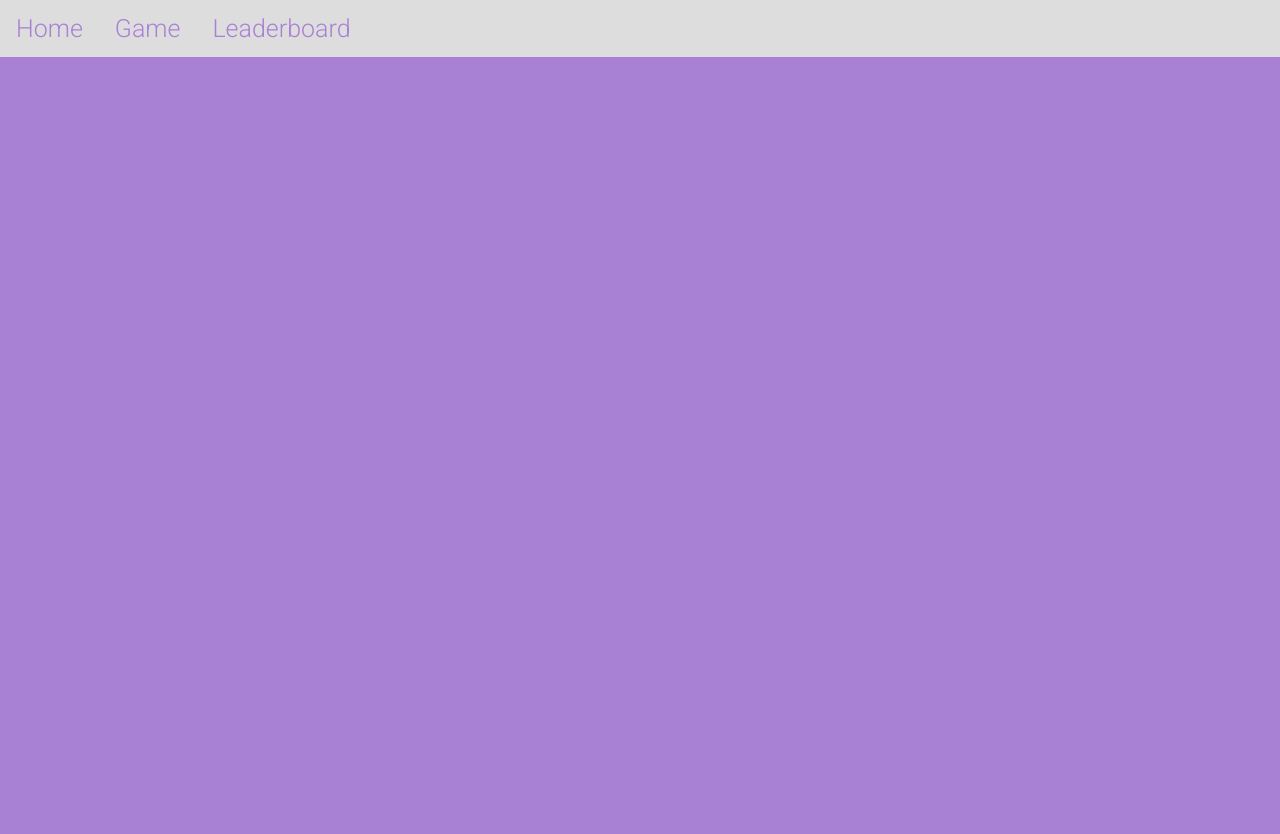
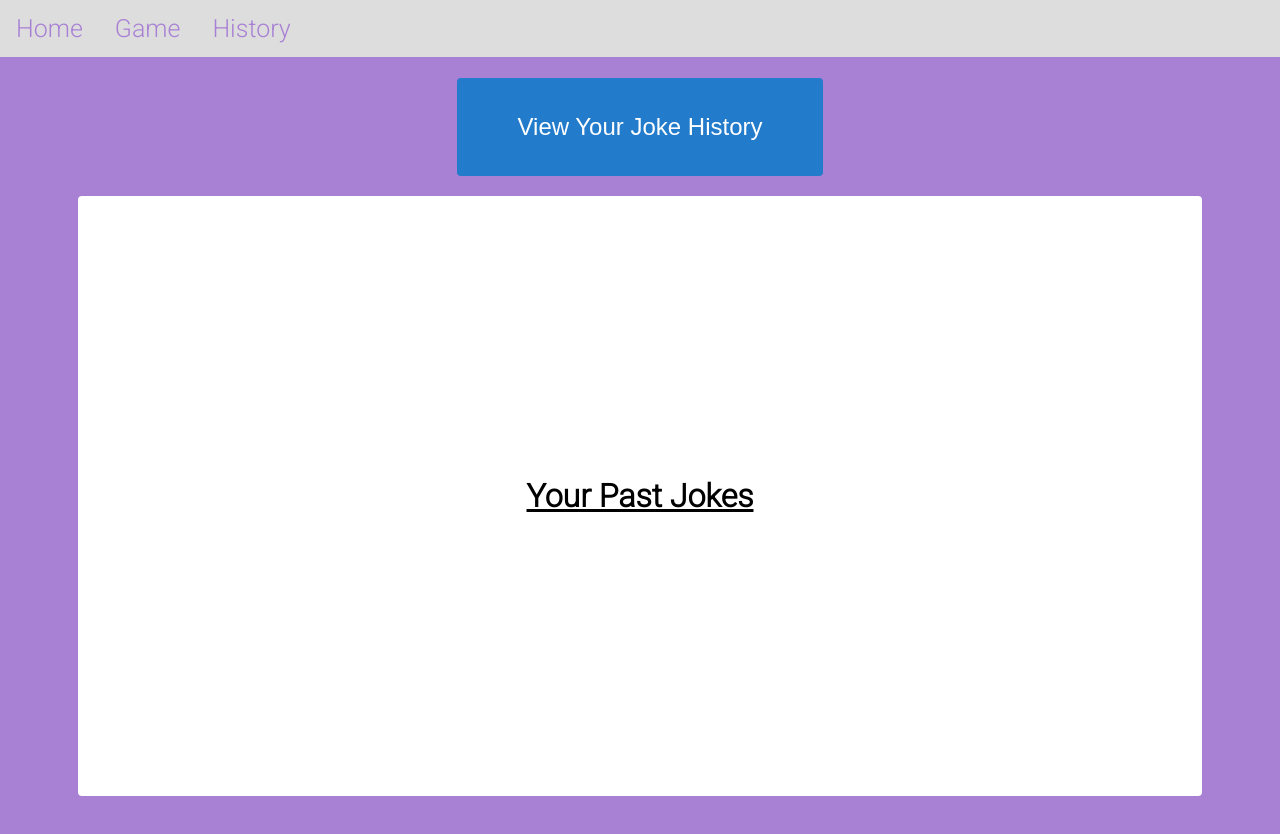
Before and after one commit to nfwertz223/FinalProject-2803, a website: page public/leaderboard.html in a window 1280 px wide. Before the commit the page ends 800 px from the top, so only its background shows below. Drawn offline with Linux system fonts and the light colour scheme.

Commit message:
Final copy

```diff
--- a/public/game.css
+++ b/public/game.css
@@ -102,6 +102,7 @@ body {
 
       .flextwo {
         background-color: white;
+        box-shadow: 5px 10px 8px #d6d6d6;
       }
 
       @media (max-width: 800px) {
@@ -120,13 +121,14 @@ body {
       display: inline-block;
       font-size: 24px;
       position: static;
+      border-radius: 4px;
     }
     .genfact:hover {
       background-color: rgb(25, 113, 185);
     }
     .fact {
       text-align: center;
-      padding-top: 40px;
+      padding-top: 10px;
       padding-left: 20px;
       padding-right: 20px;
       padding-bottom: 20px;
--- a/public/game.js
+++ b/public/game.js
@@ -1,19 +1,26 @@
 function generate() {
 
     const data = null;
-    alert(currentUser);
 
     const xhr = new XMLHttpRequest();
     xhr.withCredentials = true;
 
     xhr.addEventListener("readystatechange", function () {
         if (this.readyState === this.DONE) {
-            console.log(this.responseText);
             document.getElementById("fact").innerHTML = JSON.parse(this.responseText).value;
+
+            pastJokes = localStorage.getItem("pastJokes");
+            if (pastJokes === null) {
+                pastJokes = [];
+            } else {
+                pastJokes = JSON.parse(pastJokes);
+            }
+            pastJokes.push(JSON.parse(this.responseText).value);
+            localStorage.setItem("pastJokes", JSON.stringify(pastJokes))
         }
     });
 
-    xhr.open("GET", "https://matchilling-chuck-norris-jokes-v1.p.rapidapi.com/jokes/random?category=food");
+    xhr.open("GET", "https://matchilling-chuck-norris-jokes-v1.p.rapidapi.com/jokes/random?category=movie");
     xhr.setRequestHeader("accept", "application/json");
     xhr.setRequestHeader("X-RapidAPI-Host", "matchilling-chuck-norris-jokes-v1.p.rapidapi.com");
     xhr.setRequestHeader("X-RapidAPI-Key", "dd12ef4b37msheecbd0ae22a6a5fp1baa2ajsn068e5a27914f");
--- a/public/leaderboard.css
+++ b/public/leaderboard.css
@@ -88,29 +88,47 @@ body {
       color: black;
     }
 
-    .gridwrapper {
-      display: grid;
-      grid-template-columns: 1fr 1fr 1fr;
-      grid-auto-rows: minmax(200px, auto);
-      grid-gap: 20px;
-      justify-items: stretch;
+    .flexwrapper {
+      display: flex;
+      flex-direction: column;
       padding: 70px;
+      flex-basis: auto;
+      row-gap: 20px;
     }
 
-    .gridwrapper > div {
-      background-color: #eee;
+    .flexone {
+      text-align: center;
     }
 
-    .gridone {
-        grid-column-start: 1;
-        grid-column-end: 3;
-        grid-row-start: 1;
-        grid-row-end: 4;
+    .flextwo {
+      background-color: white;
+      border-radius: 4px;
+      align-content: center;
+      height: 600px;
+    }
+
+    .jokes > p {
+      text-align: center;
+    }
+
+    @media (max-width: 800px) {
+      .flex-container {
+        flex-direction: column;
       }
+    }
 
-    .gridtwo {
-        grid-column-start: 3;
-        grid-column-end: 4;
-        grid-row-start: 1;
-        grid-row-end: 4;
+    .genlist {
+      background-color: rgb(35, 123, 203);
+      border: none;
+      color: white;
+      padding: 35px 60px;
+      text-align: center;
+      text-decoration: none;
+      display: inline-block;
+      font-size: 24px;
+      position: static;
+      border-radius: 4px;
     }
+    .genlist:hover {
+      background-color: rgb(25, 113, 185);
+    }
--- a/public/leaderboard.html
+++ b/public/leaderboard.html
@@ -1,19 +1,31 @@
 <!DOCTYPE html>
 <html lang="en">
-<title>Leaderboard</title>
+<title>Game</title>
 <meta charset="UTF-8">
 <meta name="viewport" content="width=device-width, initial-scale=1">
-<link rel="stylesheet" href="main.css" type="text/css"/>
+<link rel="stylesheet" href="leaderboard.css" type="text/css"/>
+<script src="game.js"></script>
+<script src="leaderboard.js"></script>
+
+
+
     <body>
         <div class="topnav">
             <a href="main.html">Home</a>
-            <a href="game.html">Game</a>
-            <a class="active" href="leaderboard.html">Leaderboard</a>
+            <a class="active" href="game.html">Game</a>
+            <a href="leaderboard.html">History</a>
         </div>
 
-        <div class="gridwrapper">
-            <div class="gridone">One</div>
-            <div class="gridtwo">Two</div>
+        <div class="flexwrapper">
+            <div class="flexone">
+                <button class="genlist" onclick="printJokes()">View Your Joke History</button>
+            </div>
+            <div class="flextwo">
+                <header>
+                    <h1 style="text-align: center; text-decoration: underline;">Your Past Jokes</h1>
+                    <div class="jokes" id="jokes"></div>
+                </header>
+            </div>
         </div>
     </body>
 </html>
--- a/public/leaderboard.js
+++ b/public/leaderboard.js
@@ -0,0 +1,13 @@
+function printJokes() {
+    pastJokes = localStorage.getItem("pastJokes");
+    if (pastJokes === null) {
+        pastJokes = [];
+    } else {
+        pastJokes = JSON.parse(pastJokes);
+    }
+    for (joke in pastJokes) {
+        var p = document.createElement("p");
+        p.innerHTML = pastJokes[joke];
+        document.getElementById("jokes").appendChild(p);
+    }
+}
--- a/public/main.css
+++ b/public/main.css
@@ -94,10 +94,12 @@ body {
       padding: 70px;
       flex-basis: auto;
       column-gap: 20px;
+
     }
 
     .flexone {
       background-color: white;
+      border-radius: 4px;
     }
 
     @media (max-width: 800px) {
--- a/public/registration.js
+++ b/public/registration.js
@@ -36,5 +36,5 @@ function responseHandler(){
         message.innerText = this.response.message
     }
 }
-console.log(username)
+
 registerButton.addEventListener("click", register)
```
Also changed, not shown: public/game.html (+4 -3 lines), public/index.html (+1 -1 lines), public/main.html (+1 -1 lines), public/index.js (line endings or trailing spaces), readme.txt, 2 other files.
